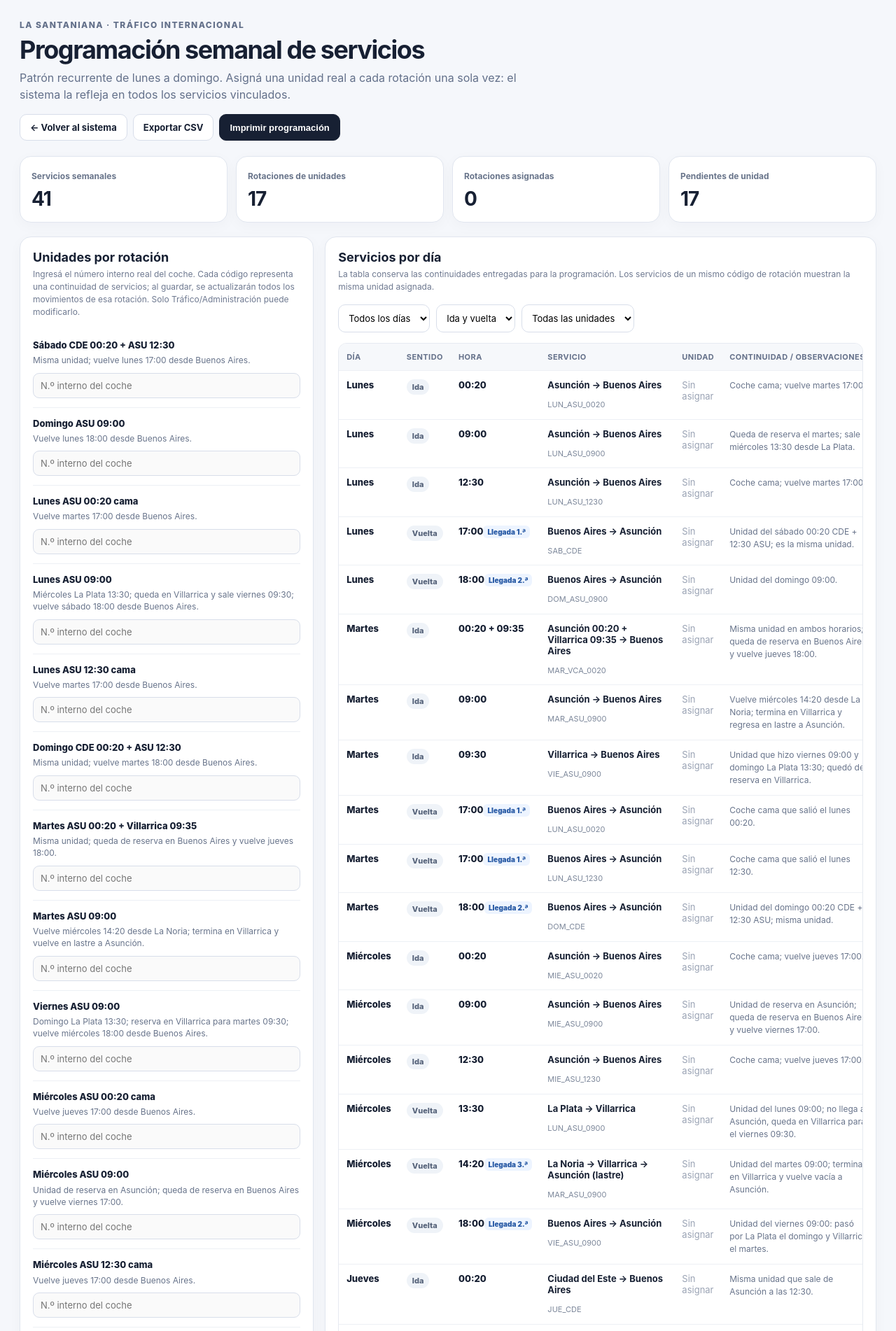
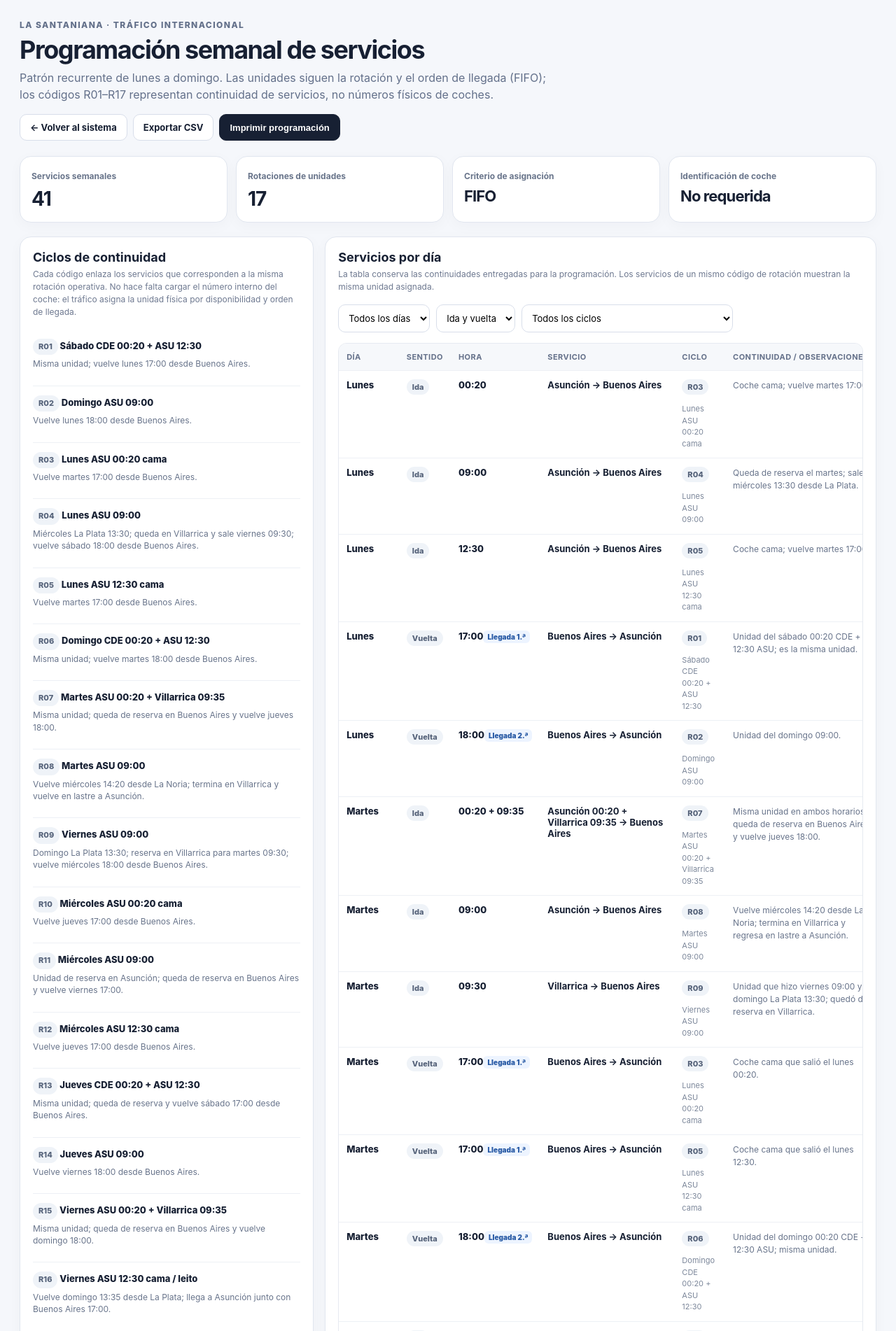
Before and after one commit to marcosmeternicht10-cell/flota-santaniana, a Flask app: page /trafico/programacion-semanal in a window 1280 px wide. Shown: the top 1902 px of the page at 70% size. Run offline with Flask 2, Linux system fonts and the light colour scheme; a user stored in the database is signed in.

Commit message:
Show FIFO rotation cycles without requiring bus numbers

```diff
--- a/templates/programacion_semanal.html
+++ b/templates/programacion_semanal.html
@@ -35,7 +35,7 @@
     <div>
       <div class="eyebrow">La Santaniana · Tráfico internacional</div>
       <h1>Programación semanal de servicios</h1>
-      <p class="sub">Patrón recurrente de lunes a domingo. Asigná una unidad real a cada rotación una sola vez: el sistema la refleja en todos los servicios vinculados.</p>
+      <p class="sub">Patrón recurrente de lunes a domingo. Las unidades siguen la rotación y el orden de llegada (FIFO); los códigos R01–R17 representan continuidad de servicios, no números físicos de coches.</p>
     </div>
     <div class="actions">
       <a class="btn" href="/">← Volver al sistema</a>
@@ -47,27 +47,23 @@
   <section class="stats">
     <div class="stat"><span>Servicios semanales</span><strong id="totalServicios">{{ servicios|length }}</strong></div>
     <div class="stat"><span>Rotaciones de unidades</span><strong>{{ rotaciones|length }}</strong></div>
-    <div class="stat"><span>Rotaciones asignadas</span><strong id="totalAsignadas">0</strong></div>
-    <div class="stat"><span>Pendientes de unidad</span><strong id="totalPendientes">0</strong></div>
+    <div class="stat"><span>Criterio de asignación</span><strong style="font-size:22px">FIFO</strong></div>
+    <div class="stat"><span>Identificación de coche</span><strong style="font-size:22px">No requerida</strong></div>
   </section>
 
   <div class="layout">
     <section class="panel">
-      <h2>Unidades por rotación</h2>
-      <p class="hint">Ingresá el número interno real del coche. Cada código representa una continuidad de servicios; al guardar, se actualizarán todos los movimientos de esa rotación. Solo Tráfico/Administración puede modificarlo.</p>
+      <h2>Ciclos de continuidad</h2>
+      <p class="hint">Cada código enlaza los servicios que corresponden a la misma rotación operativa. No hace falta cargar el número interno del coche: el tráfico asigna la unidad física por disponibilidad y orden de llegada.</p>
       <div id="rotaciones">
         {% for r in rotaciones %}
-        <div class="rotation" data-rotation="{{ r.id }}">
-          <div class="rname">{{ r.nombre }}</div>
+        <div class="rotation" data-rotation="{{ r.codigo }}">
+          <div class="rname"><span class="pill">{{ r.codigo }}</span> {{ r.nombre }}</div>
           <div class="rdetail">{{ r.detalle }}</div>
-          <div class="assign">
-            <input type="text" maxlength="40" value="{{ r.unidad }}" data-unit-input="{{ r.id }}" placeholder="N.º interno del coche" {% if not puede_editar %}disabled{% endif %}>
-            {% if puede_editar %}<button class="save" data-save="{{ r.id }}">Guardar</button>{% endif %}
-          </div>
-          {% if r.actualizado_en %}<div class="small-note">Última edición: {{ r.actualizado_en }} · {{ r.actualizado_por }}</div>{% endif %}
         </div>
         {% endfor %}
       </div>
+      <div class="small-note">Regla FIFO: la primera unidad que llega a Asunción es la primera en salir. Los retornos tienen prioridad según el orden de llegada especificado abajo.</div>
     </section>
 
     <section class="panel">
@@ -81,19 +77,20 @@
         <select id="fLado" aria-label="Filtrar por sentido">
           <option value="">Ida y vuelta</option><option value="Ida">Ida</option><option value="Vuelta">Vuelta</option>
         </select>
-        <select id="fUnidad" aria-label="Filtrar por asignación">
-          <option value="">Todas las unidades</option><option value="asignada">Con unidad</option><option value="pendiente">Sin unidad</option>
+        <select id="fCiclo" aria-label="Filtrar por ciclo">
+          <option value="">Todos los ciclos</option>
+          {% for r in rotaciones %}<option value="{{ r.codigo }}">{{ r.codigo }} · {{ r.nombre }}</option>{% endfor %}
         </select>
       </div>
       <div class="tablewrap">
         <table>
-          <thead><tr><th>Día</th><th>Sentido</th><th>Hora</th><th>Servicio</th><th>Unidad</th><th>Continuidad / observaciones</th></tr></thead>
+          <thead><tr><th>Día</th><th>Sentido</th><th>Hora</th><th>Servicio</th><th>Ciclo</th><th>Continuidad / observaciones</th></tr></thead>
           <tbody id="tablaServicios">
           {% for s in servicios %}
-            <tr data-dia="{{ s.dia_id }}" data-lado="{{ s.lado }}" data-unidad="{% if s.unidad %}asignada{% else %}pendiente{% endif %}">
+            <tr data-dia="{{ s.dia_id }}" data-lado="{{ s.lado }}" data-ciclo="{{ s.rotacion_codigo }}">
               <td class="day">{{ s.dia }}</td><td><span class="pill">{{ s.lado }}</span></td><td class="time">{{ s.hora }}{% if s.orden_llegada %}<div class="order">Llegada {{ s.orden_llegada }}.ª</div>{% endif %}</td>
-              <td><div class="service">{{ s.servicio }}</div><div class="small-note">{{ s.rotacion_id }}</div></td>
-              <td class="unit-cell">{% if s.unidad %}<span class="unit">{{ s.unidad }}</span>{% else %}<span class="empty">Sin asignar</span>{% endif %}</td>
+              <td><div class="service">{{ s.servicio }}</div></td>
+              <td><span class="pill">{{ s.rotacion_codigo }}</span><div class="small-note">{{ s.rotacion_nombre }}</div></td>
               <td class="note">{{ s.nota }}</td>
             </tr>
           {% endfor %}
@@ -114,58 +111,19 @@
 
 <script>
 (function(){
-  var puedeEditar = {{ 'true' if puede_editar else 'false' }};
   var fDia = document.getElementById('fDia');
   var fLado = document.getElementById('fLado');
-  var fUnidad = document.getElementById('fUnidad');
+  var fCiclo = document.getElementById('fCiclo');
   function filtrar(){
-    var dia=fDia.value, lado=fLado.value, unidad=fUnidad.value;
+    var dia=fDia.value, lado=fLado.value, ciclo=fCiclo.value;
     document.querySelectorAll('#tablaServicios tr').forEach(function(tr){
-      var ok=(dia==='0'||tr.dataset.dia===dia)&&(!lado||tr.dataset.lado===lado)&&(!unidad||tr.dataset.unidad===unidad);
+      var ok=(dia==='0'||tr.dataset.dia===dia)&&(!lado||tr.dataset.lado===lado)&&(!ciclo||tr.dataset.ciclo===ciclo);
       tr.hidden=!ok;
     });
   }
-  fDia.addEventListener('change',filtrar); fLado.addEventListener('change',filtrar); fUnidad.addEventListener('change',filtrar);
-
-  function toast(msg){
-    var el=document.getElementById('toast'); el.textContent=msg; el.style.display='block';
-    window.clearTimeout(el._timer); el._timer=window.setTimeout(function(){el.style.display='none';},3200);
-  }
-  function actualizarContadores(){
-    var inputs=Array.prototype.slice.call(document.querySelectorAll('[data-unit-input]'));
-    var n=inputs.filter(function(i){return i.value.trim()!=='';}).length;
-    document.getElementById('totalAsignadas').textContent=n;
-    document.getElementById('totalPendientes').textContent=inputs.length-n;
-  }
-  function actualizarFilas(rotId, unidad){
-    document.querySelectorAll('#tablaServicios tr').forEach(function(tr){
-      var small=tr.querySelector('.small-note');
-      if(!small||small.textContent.trim()!==rotId)return;
-      var td=tr.querySelector('.unit-cell');
-      td.textContent='';
-      if(unidad){var span=document.createElement('span');span.className='unit';span.textContent=unidad;td.appendChild(span);tr.dataset.unidad='asignada';}
-      else{var span2=document.createElement('span');span2.className='empty';span2.textContent='Sin asignar';td.appendChild(span2);tr.dataset.unidad='pendiente';}
-    });
-    filtrar();
-  }
-  if(puedeEditar){
-    document.querySelectorAll('[data-save]').forEach(function(btn){
-      btn.addEventListener('click',async function(){
-        var id=btn.dataset.save, input=document.querySelector('[data-unit-input="'+id+'"]'), valor=input.value.trim();
-        btn.disabled=true; btn.textContent='Guardando…';
-        try{
-          var resp=await fetch('/api/trafico/programacion-semanal/asignaciones/'+encodeURIComponent(id),{
-            method:'PUT',headers:{'Content-Type':'application/json'},body:JSON.stringify({unidad:valor})
-          });
-          var data=await resp.json();
-          if(!resp.ok||!data.ok)throw new Error(data.msg||'No se pudo guardar.');
-          input.value=data.unidad; actualizarFilas(id,data.unidad); actualizarContadores(); toast('Rotación guardada: '+id+(data.unidad?' → unidad '+data.unidad:' → sin asignar'));
-        }catch(e){toast(e.message||'Error al guardar la unidad.');}
-        finally{btn.disabled=false;btn.textContent='Guardar';}
-      });
-    });
-  }
-  actualizarContadores();
+  fDia.addEventListener('change',filtrar);
+  fLado.addEventListener('change',filtrar);
+  fCiclo.addEventListener('change',filtrar);
 })();
 </script>
 </body>
```
